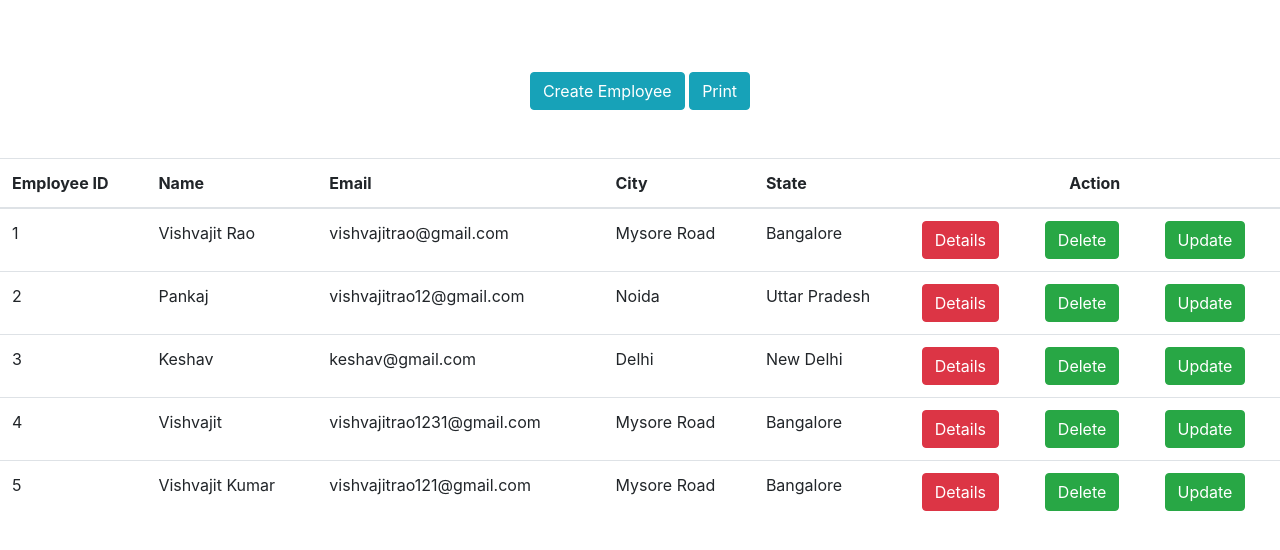
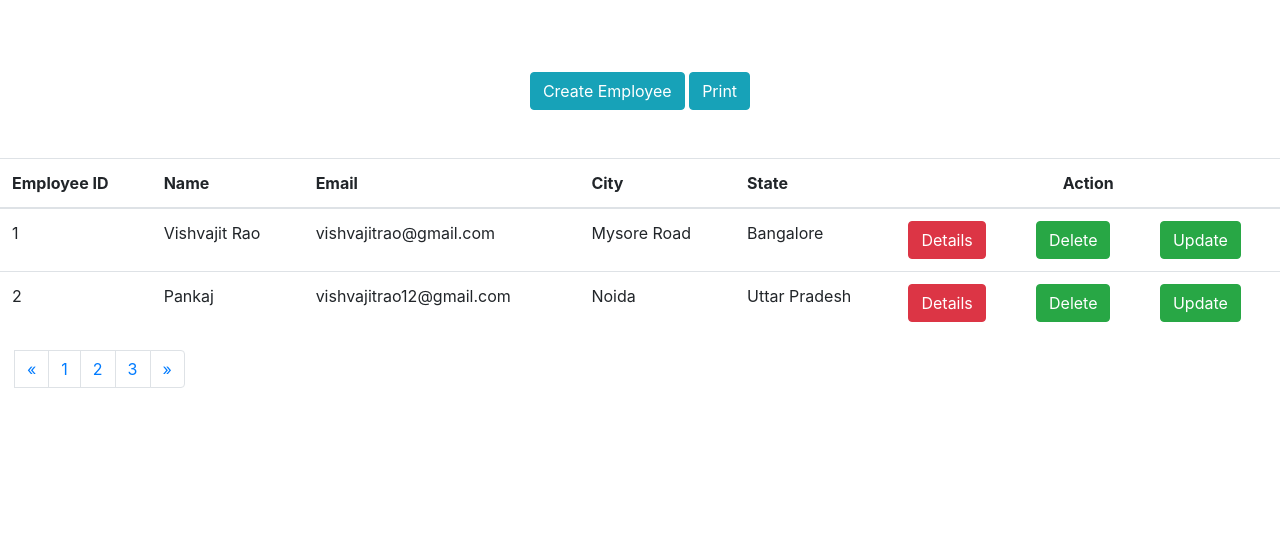
Before and after one commit to Abhishesh123/CheatingnotDash, a Django app: page /emp in a window 1280 px wide. Shown: the top 550 px of the page. Run offline with Django 3.2, Linux system fonts and the light colour scheme; data comes from the database, SQL or seed files in the repository; some libraries are stand-ins or nearby versions.

Commit message:
Pagination

```diff
--- a/dashboard/cheatingdash/views.py
+++ b/dashboard/cheatingdash/views.py
@@ -5,6 +5,7 @@ from django.contrib.auth.models import User
 from django.core.mail import send_mail
 from cheatingdash.forms import ContactForm, userForm, empForm
 from cheatingdash.models import Employee
+from django.core.paginator import Paginator, EmptyPage, PageNotAnInteger
 
 # Create your views here.
 def Index(request):
@@ -42,7 +43,17 @@ def blockUsers(request):
 
 def empList(request):
     emp = Employee.objects.all()
+    page = request.GET.get('page', 1)
+    paginator = Paginator(emp, 2)
+    try:
+        emps = paginator.page(page)
+
+    except PageNotAnInteger:
+        emps = paginator.page(1)
+    except EmptyPage:
+        emps = paginator.page(page.num_pages)
     context =  {
+        'emps':emps,
         'emp':emp
     }
     return render(request, 'emplist.html',context)
--- a/dashboard/templates/emplist.html
+++ b/dashboard/templates/emplist.html
@@ -33,18 +33,18 @@
             </tr>
         </thead>
         <tbody>
-            {% for user in emp %}
+            {% for emp in emps %}
             <tr>
-                <td>{{user.id}}</td>
-                <td>{{user.name}}</td>
-                <td>{{user.email}}</td>
-                <td>{{user.city}}</td>
-                <td>{{user.state}}</td>
+                <td>{{emp.id}}</td>
+                <td>{{emp.name}}</td>
+                <td>{{emp.email}}</td>
+                <td>{{emp.city}}</td>
+                <td>{{emp.state}}</td>
                 <td><a href="#" rel="noopener noreferrer"
                         class="text-center btn btn-danger">Details</a></td>
                 <td><a href="#" rel="noopener noreferrer"
                         class="text-center btn btn-success">Delete</a></td>
-                <td><a href="{% url 'empupdate' user.id %}"  rel="noopener noreferrer" class="text-center btn btn-success">Update</a>
+                <td><a href="{% url 'empupdate' emp.id %}"  rel="noopener noreferrer" class="text-center btn btn-success">Update</a>
                 </td>
 
 
@@ -52,6 +52,33 @@
             {% endfor %}
         </tbody>
     </table>
+    <div class="container-fluid">
+    <div class="row">
+    <div class="col-xl-6">
+        {% if emps.has_other_pages %}
+  <ul class="pagination">
+    {% if emps.has_previous %}
+      <li class="page-item"><a href="?page={{ emps.previous_page_number }}" class="page-link">&laquo;</a></li>
+    {% else %}
+      <li class="disabled page-item page-link"><span>&laquo;</span></li>
+    {% endif %}
+    {% for i in emps.paginator.page_range %}
+      {% if emps.number == i %}
+        <li class="active page-item page-link"><span>{{ i }} <span class="sr-only">(current)</span></span></li>
+      {% else %}
+        <li class="page-item"><a href="?page={{ i }}" class="page-link">{{ i }}</a></li>
+      {% endif %}
+    {% endfor %}
+    {% if emps.has_next %}
+      <li class="page-item"><a href="?page={{ emps.next_page_number }}" class="page-link">&raquo;</a></li>
+    {% else %}
+      <li class="disabled page-item page-link"><span>&raquo;</span></li>
+    {% endif %}
+  </ul>
+{% endif %}
+    </div>
+    </div>
+    </div>
     <script src="https://cdnjs.cloudflare.com/ajax/libs/jquery/3.4.1/jquery.slim.min.js"></script>
     <script src="https://cdnjs.cloudflare.com/ajax/libs/popper.js/1.16.0/umd/popper.min.js"></script>
     <script src="https://cdnjs.cloudflare.com/ajax/libs/twitter-bootstrap/4.4.1/js/bootstrap.min.js"></script>
```
